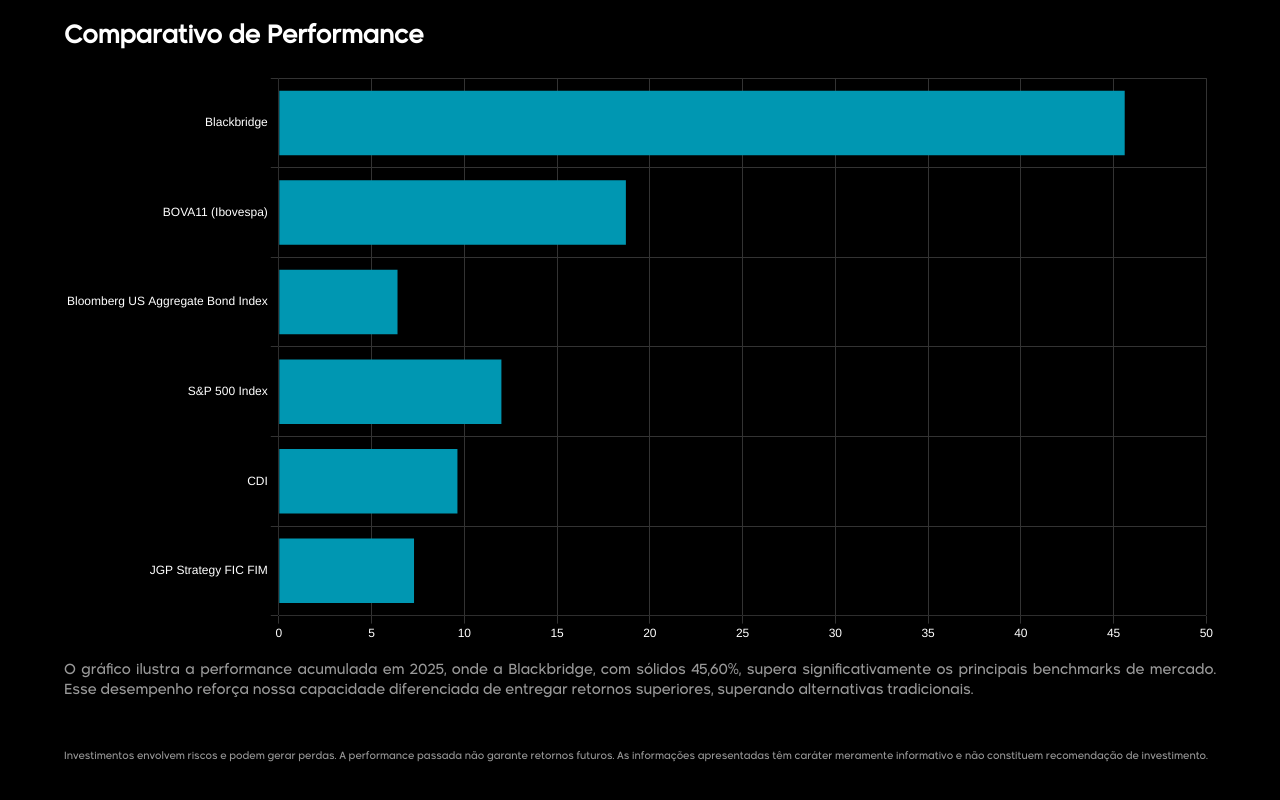
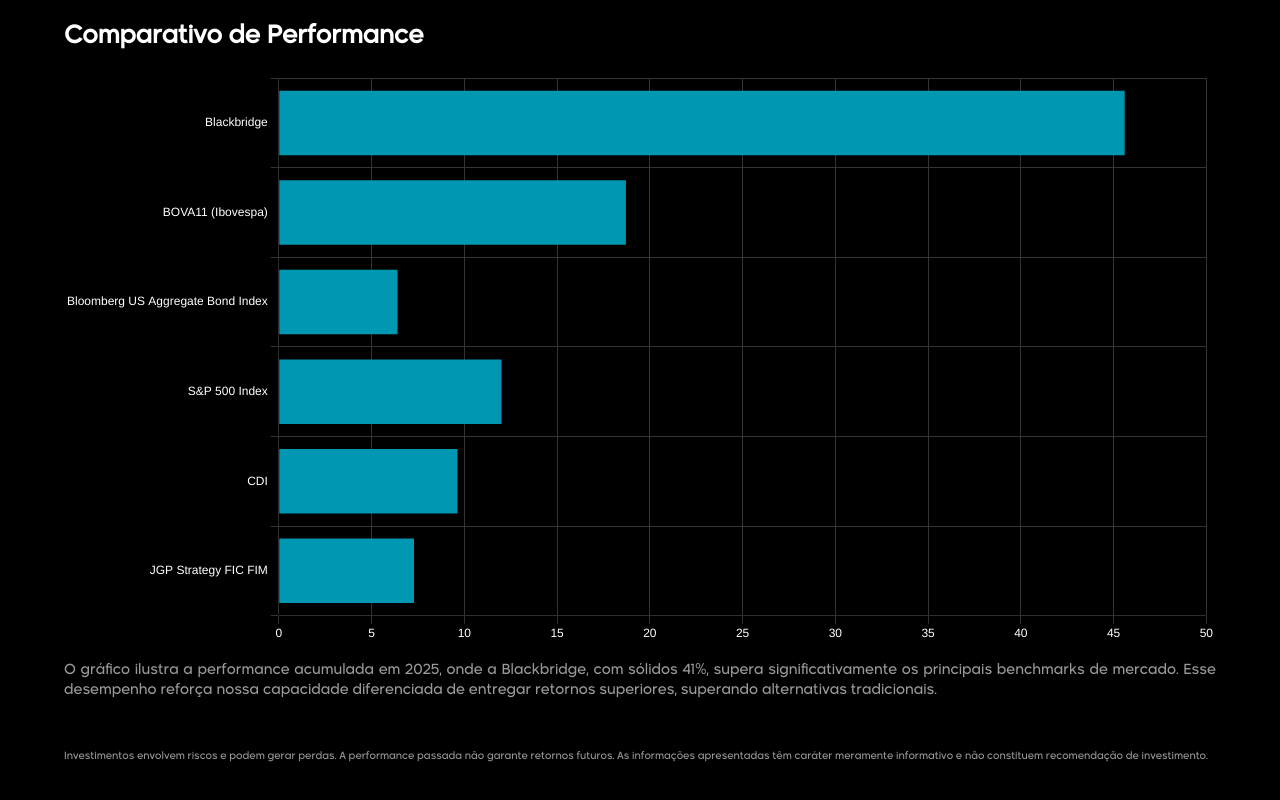
Before and after one commit to Xamoso/blackbridge, a Next.js app: page /pt in a window 1280 px wide. Shown: the part 2000-2800 px from the top of the page. Built offline with nearby package versions, Linux system fonts and the light colour scheme.

Commit message:
Atualização do site com alterações testadas em ambiente local

```diff
--- a/app/_components/main-en.tsx
+++ b/app/_components/main-en.tsx
@@ -178,7 +178,7 @@
             </div>
             <p className="text-sm text-justify opacity-60">
               The chart illustrates cumulative performance in 2025, where
-              Blackbridge, with a solid 45.60%, significantly outperforms
+              Blackbridge, with a solid 41%, significantly outperforms
               major market benchmarks. This performance reaffirms our
               differentiated ability to deliver superior returns,
               outperforming traditional alternatives.
--- a/app/_components/main-es.tsx
+++ b/app/_components/main-es.tsx
@@ -179,7 +179,7 @@
             </div>
             <p className="text-sm text-justify opacity-60">
               El gráfico ilustra el rendimiento acumulado en 2025, donde
-              Blackbridge, con un sólido 45,60%, supera significativamente
+              Blackbridge, con un sólido 41%, supera significativamente
               los principales índices del mercado. Este desempeño reafirma nuestra
               capacidad diferenciada para ofrecer rendimientos superiores,
               superando las alternativas tradicionales.
--- a/app/_components/main.tsx
+++ b/app/_components/main.tsx
@@ -180,7 +180,7 @@
             </div>
             <p className="text-sm text-justify opacity-60">
               O gráfico ilustra a performance acumulada em 2025, onde a
-              Blackbridge, com sólidos 45,60%, supera significativamente
+              Blackbridge, com sólidos 41%, supera significativamente
               os principais benchmarks de mercado. Esse desempenho reforça nossa
               capacidade diferenciada de entregar retornos superiores,
               superando alternativas tradicionais.
```
